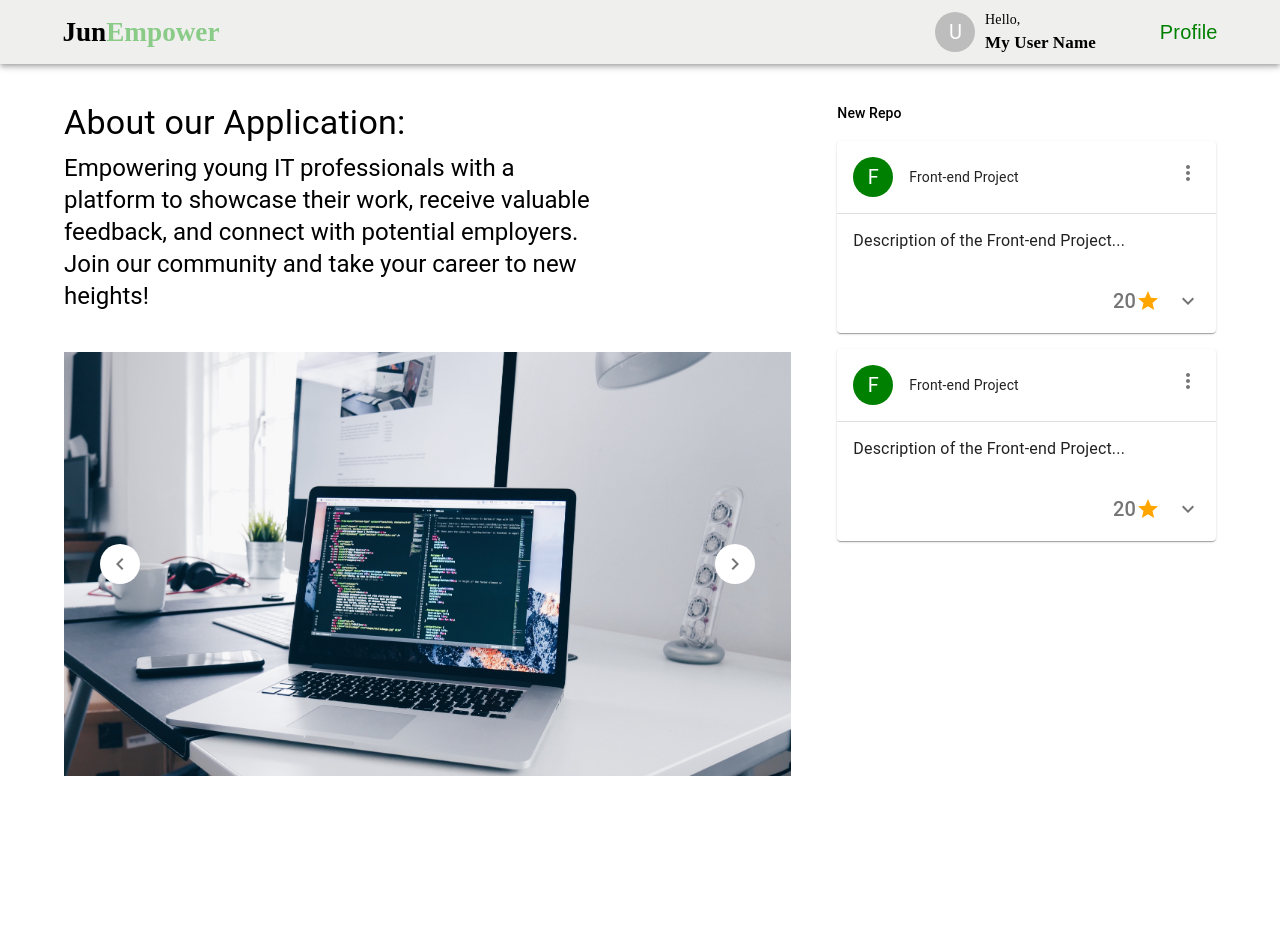
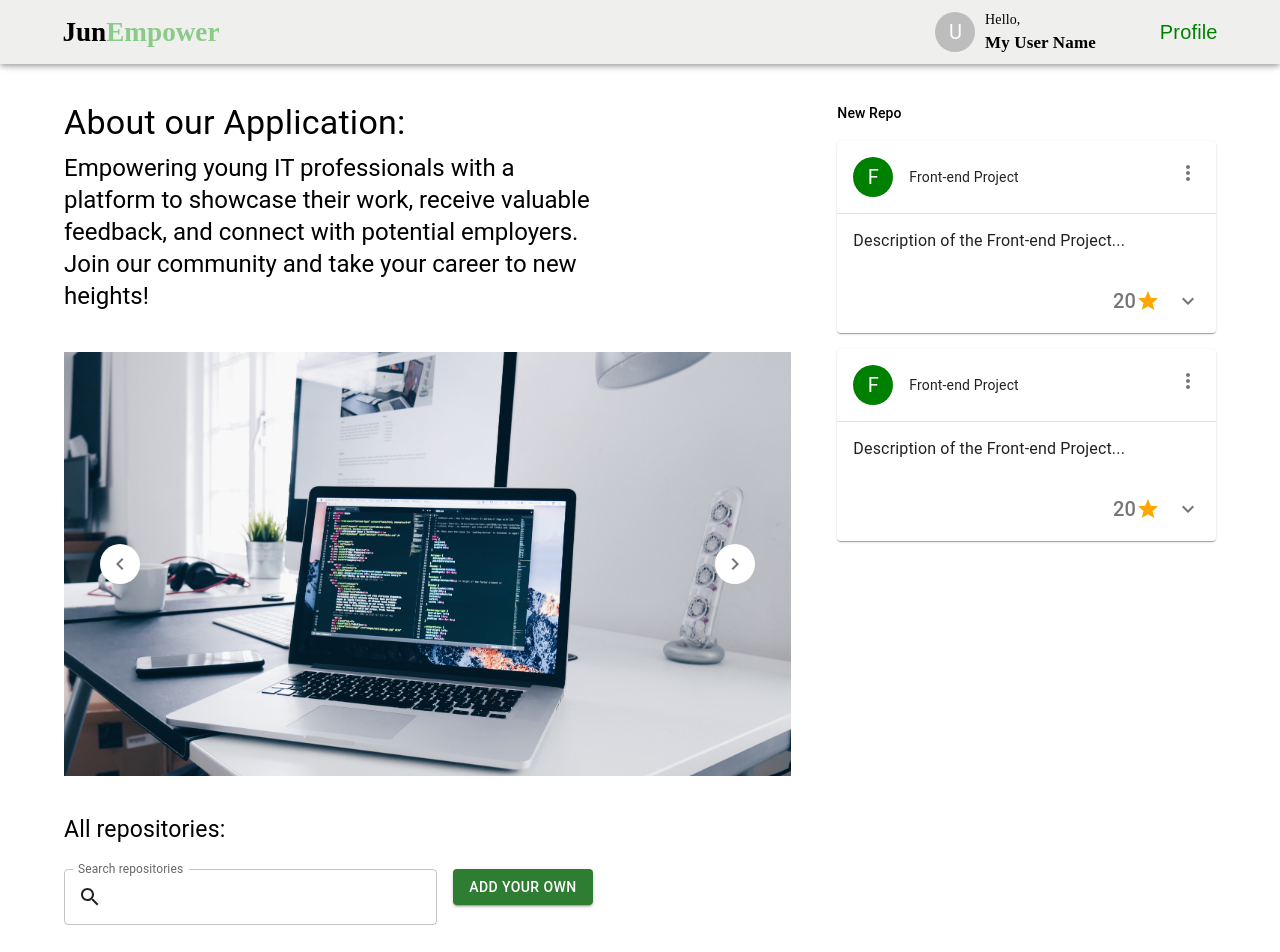
Before and after one commit to yaryna1499/JunEmpower, a React (Create React App) app in the folder client/: page / in a window 1280 px wide. Shown: the top 952 px of the page. Before the commit the page ends 800 px from the top, so only its background shows below. Built offline with nearby package versions, Linux system fonts and the light colour scheme.

Commit message:
add-search-input

```diff
--- a/client/src/pages/Home.js
+++ b/client/src/pages/Home.js
@@ -1,8 +1,9 @@
-import { Typography, Grid } from "@mui/material";
+import { Typography, Grid, TextField, Button } from "@mui/material";
 import React from "react";
 import { useState } from "react";
 import CustomCard from "../components/CustomCard";
 import Slider from "../components/Slider";
+import SearchIcon from "@mui/icons-material/Search";
 
 const Home = () => {
   const [expanded, setExpanded] = useState(false);
@@ -11,13 +12,14 @@ const Home = () => {
     setExpanded(!expanded);
   };
   return (
+    <>
       <Grid container spacing={1} sx={{ px: "5%", pt: "3%" }}>
         <Grid item xs={8}>
           <Typography variant="h4">About our Application:</Typography>
           <Typography variant="h5" sx={{ mt: "0.5rem", maxWidth: "70%" }}>
             Empowering young IT professionals with a platform to showcase their
-          work, receive valuable feedback, and connect with potential employers.
-          Join our community and take your career to new heights!
+            work, receive valuable feedback, and connect with potential
+            employers. Join our community and take your career to new heights!
           </Typography>
 
           <Slider />
@@ -45,6 +47,33 @@ const Home = () => {
           />
         </Grid>
       </Grid>
+
+      <Grid xs={14} sx={{ pt: "5vh", px: "5vw", pb: "3vh" }}>
+        <Typography variant="h4" sx={{ fontSize: "23px" }}>
+          All repositories:
+        </Typography>
+      </Grid>
+
+      <Grid container spacing={2} sx={{ px: "5%", mb: "5%" }}>
+        <Grid item xs={4}>
+          <TextField
+            label="Search repositories"
+            variant="outlined"
+            fullWidth
+            sx={{ mb: "2vh" }}
+            InputProps={{
+              startAdornment: <SearchIcon />,
+            }}
+          />
+        </Grid>
+
+        <Grid item xs={4}>
+          <Button variant="contained" color="success">
+            Add your own
+          </Button>
+        </Grid>
+      </Grid>
+    </>
   );
 };
 
```
Lines whose indentation alone changed are shown as unchanged.
